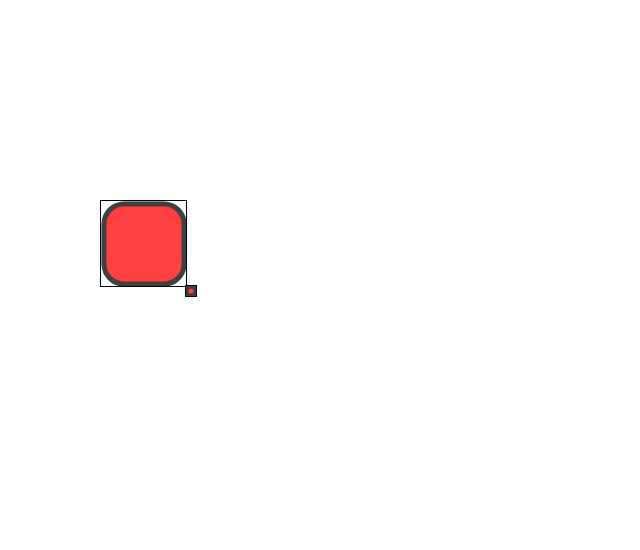
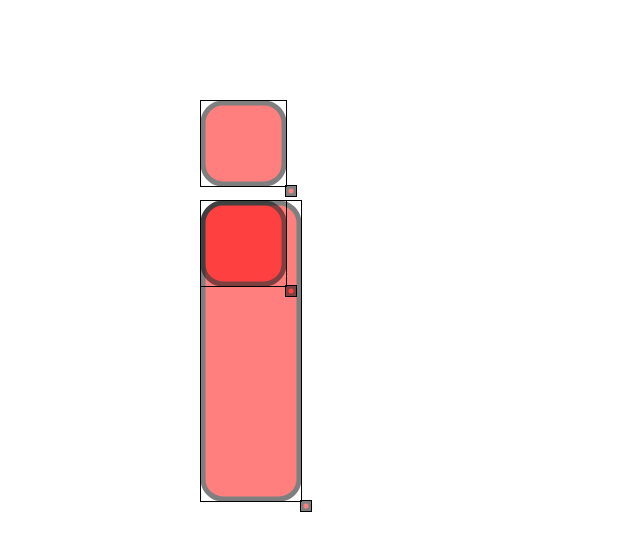
Before and after one commit to 7ganam/mind_map, a plain HTML site: page index.html in a window 1280 px wide. Shown: the whole page, without its empty margins (0-640 px from the left). Drawn offline with nearby package versions, Linux system fonts and the light colour scheme; files that its build step writes are made by us from their sources.

Commit message:
made the node class

```diff
--- a/index.html
+++ b/index.html
@@ -6,13 +6,11 @@
 	<title>Title</title>
 	<script src="https://code.jquery.com/jquery-1.12.4.js"></script>
 	<script src="https://code.jquery.com/ui/1.12.1/jquery-ui.js"></script>
-    <link rel="stylesheet" href="drag_svg.css">
 </head>
 <!-- # TODO: get rid of the need to make margin =0 -->
 <body id="body" style="margin: 0;">
 
     <div>
-
     </div>
 
 
@@ -27,8 +25,8 @@
             //set svg style
                 svg.style.border= "1px solid black";
                 svg.style.position= "fixed";
-                svg.style.top= x + "px";  //position relative to the window
-                svg.style.left= y + "px";
+                svg.style.top= y + "px";  //position relative to the window
+                svg.style.left= x + "px";
 
             //set svg attributes
                 svg.setAttribute("height", h);
@@ -42,6 +40,7 @@
             var SVGObj= document.createElementNS(NS,"rect");
             SVGObj.width.baseVal.value=w;
             SVGObj.height.baseVal.value=h;
+            SVGObj.setAttribute("width",w);
             SVGObj.setAttribute("height",h);
             SVGObj.setAttribute("x", x);
             SVGObj.setAttribute("y", y);
@@ -61,7 +60,7 @@
             //add the svg box to the dom
                 document.body.appendChild(this.content_box_svg);
             //create rectangle
-                this.r= create_rect(3,3,80,80,"blue");
+                this.r= create_rect(2,2,w-4,h-4,"blue");
             //add id to the rectangle
                 this.r.setAttribute("id", "node_content_box_rect_"+node_id);
             //add the rectangle to the dom
@@ -112,7 +111,6 @@
                     var height = document.getElementById('node_content_box_'+this.node_id).getAttribute("height");
                     document.getElementById('resiezer_'+this.node_id).style.top= (new_y - this.click_in_content_box_y + Number(height)) + "px";
                     document.getElementById('resiezer_'+this.node_id).style.left=(new_x - this.click_in_content_box_x + Number(width )) + "px";
-
                 } ;
 
         }
@@ -123,7 +121,7 @@
             //create svg of the resizer
                 this.resizer_svg1=create_svg(x,y,w,h);
             //add the id to the svg
-            this.resizer_svg1.setAttribute("id", "resiezer_"+node_id);
+                this.resizer_svg1.setAttribute("id", "resiezer_"+node_id);
             //add the svg box to the dom
                 document.body.appendChild(this.resizer_svg1);
             //create rectangle
@@ -187,12 +185,40 @@
 
         }
 
-        let content_box_1 = new node_content_box(1,200,100,85,85); //example instance of clase node_content_box .. when you create class content box  automatically appear in the dom and event handler is add to it
-        let resizer_1 = new resizer(1,200+85,100+85,10,10);
+        //node class
+        function node(node_id,x,y,w,h)
+        {
+            this.node_id=node_id;
+            this.content_box = new node_content_box(node_id,x,y,w,h);
+            this.resizer     = new resizer(node_id,x+w,y+h,10,10);
 
-        let content_box_2 = new node_content_box(2,200,100,85,85); //example instance of clase node_content_box .. when you create class content box  automatically appear in the dom and event handler is add to it
-        let resizer_2 = new resizer(2,200+85,100+85,10,10);
+            this.get_x = ()=> {
+                var pos_obj = $('#node_content_box_'+this.node_id).position();
+                content_box_x =pos_obj.left;
+                return content_box_x;
+            };
+            this.get_y = ()=> {
+                var pos_obj = $('#node_content_box_'+this.node_id).position();
+                content_box_y =pos_obj.top;
+                return content_box_y;
+            };
+            this.get_width = ()=> {
+                var width = document.getElementById('node_content_box_'+this.node_id).getAttribute("width");
+                return width;
+            };
+            this.get_height = ()=> {
+                var height = document.getElementById('node_content_box_'+this.node_id).getAttribute("height");
+                return height;
+            };
 
+        }
+
+
+        let node_3 = new node(3,200,100,85,85);
+        let node_2 = new node(2,200,200,100,300);
+        let node_1 = new node(1,200,200,85,85);
+        var r= node_1.get_height();
+        console.log(r);
 
     </script>
 
```
